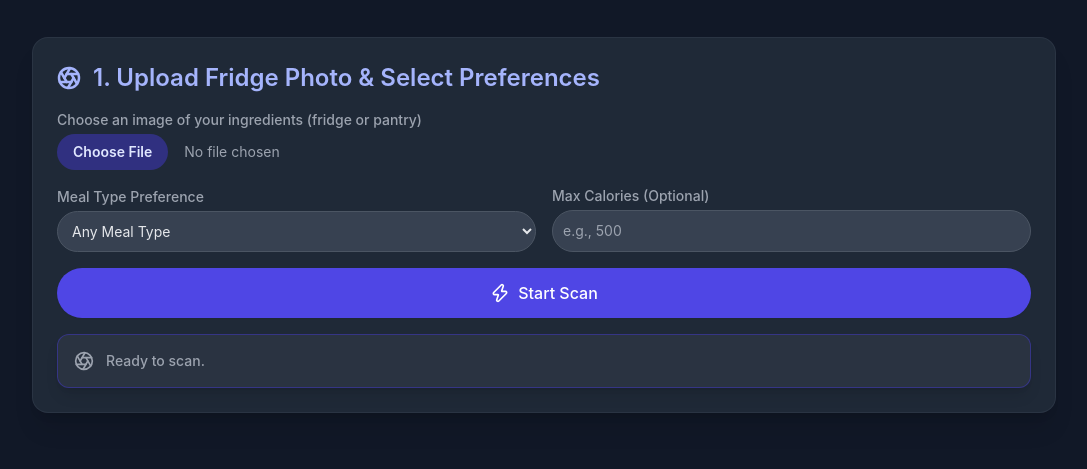
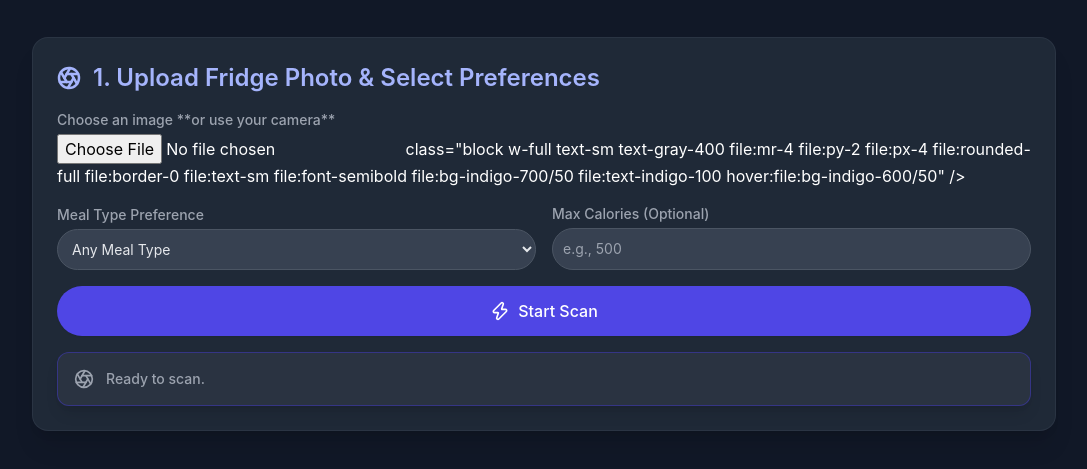
Before and after one commit to ghirrda/Fridge-Friend, a plain HTML site: page index.html in a window 1280 px wide. Shown: the part 119-588 px from the top of the page, without its empty margins (96-1183 px from the left). Drawn offline with nearby package versions, Linux system fonts and the light colour scheme.

Commit message:
Update index.html

```diff
--- a/index.html
+++ b/index.html
@@ -45,12 +45,13 @@
                 <!-- File Input (Now spans 2 columns on medium screens) -->
                 <div class="md:col-span-2">
                     <label class="block text-gray-400 text-sm font-medium mb-1" for="fileInput">
-                        Choose an image of your ingredients (fridge or pantry)
+                        Choose an image **or use your camera**
                     </label>
                     <input
                         type="file"
                         id="fileInput"
                         accept="image/*"
+                        capture="environment" <!-- **NEW: Suggests using the back camera on mobile** -->
                         class="block w-full text-sm text-gray-400
                                 file:mr-4 file:py-2 file:px-4
                                 file:rounded-full file:border-0
@@ -77,7 +78,7 @@
                     </select>
                 </div>
 
-                <!-- NEW: Max Calorie Input -->
+                <!-- Max Calorie Input -->
                 <div>
                     <label class="block text-gray-400 text-sm font-medium mb-1" for="maxCalorieInput">
                         Max Calories (Optional)
@@ -480,7 +481,7 @@
                                 type: "OBJECT",
                                 properties: {
                                     "recipeName": { "type": "STRING" },
-                                    "description": { "type": "STRING" }, // FIXED: Changed "type: "STRING" }" to "type": "STRING" }"
+                                    "description": { "type": "STRING" },
                                     "requiredIngredients": {
                                         "type": "ARRAY",
                                         "items": { "type": "STRING" },
```
